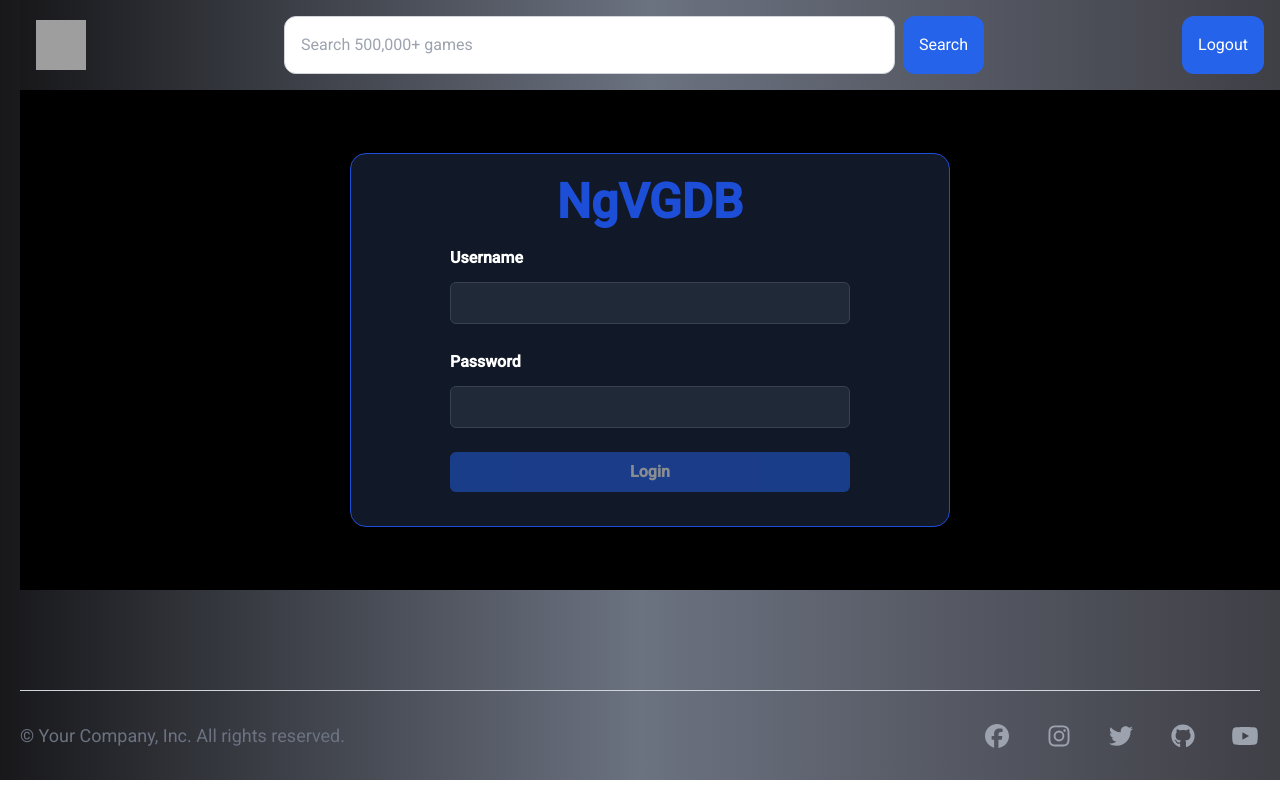
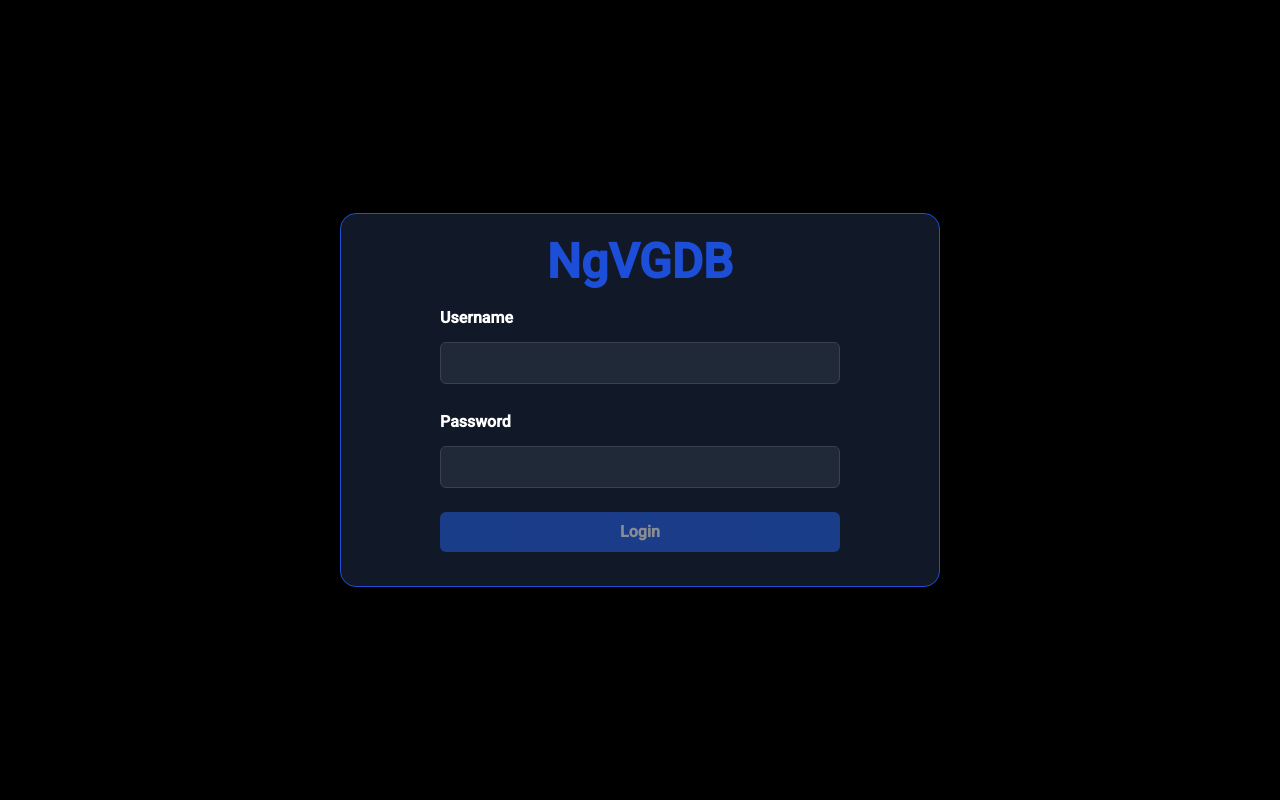
Before and after one commit to kwndri/Angular-Game-Hub, an Angular app in the folder game-hub/: page /login in a window 1280 px wide. Built offline with nearby package versions, Linux system fonts and the light colour scheme; grey boxes are pictures that could not be loaded.

Commit message:
Small UI updates

```diff
--- a/game-hub/src/app/app.component.html
+++ b/game-hub/src/app/app.component.html
@@ -1,5 +1 @@
-<div class="bg-gradient-to-r from-zinc-900 via-gray-500 to-zinc-700 pl-[20px]">
-    <app-searchbar></app-searchbar>
-    <router-outlet></router-outlet>
-    <app-footer-component></app-footer-component>
-</div>
+<router-outlet></router-outlet>
--- a/game-hub/src/app/components/detais/detais.component.html
+++ b/game-hub/src/app/components/detais/detais.component.html
@@ -1,3 +1,8 @@
+@if(isLoading()) {
+      <div class="flex items-center justify-center h-screen -mt-20 ">
+        <mat-spinner diameter="50"></mat-spinner>
+      </div>}
+@else {
 <div class="lg:grid lg:grid-cols-2 gap-[60px] mt-[60px] px-[20px] flex flex-col bg-gradient-to-r from-zinc-900 via-gray-500 to-zinc-700">
   <div class="flex flex-col gap-[20px]">
     <h1 class="text-white font-sans font-bold text-4xl">{{details()?.name}}</h1>
@@ -50,3 +55,4 @@
     </div>
   </div>
 </div>
+}
--- a/game-hub/src/app/components/detais/detais.component.ts
+++ b/game-hub/src/app/components/detais/detais.component.ts
@@ -11,11 +11,12 @@ import { ActivatedRoute, Params } from '@angular/router';
 import { CommonModule } from '@angular/common';
 import { GameDetails, Screenshots, Trailer } from '../../../models/game.model';
 import { CriticScoreComponent } from '../critic-score-component/critic-score-component';
+import { MatProgressSpinner } from '@angular/material/progress-spinner';
 
 @Component({
   standalone: true,
   selector: 'app-detais',
-  imports: [CommonModule, CriticScoreComponent],
+  imports: [CommonModule, CriticScoreComponent, MatProgressSpinner],
   templateUrl: './detais.component.html',
   styleUrl: './detais.component.css',
 })
@@ -31,10 +32,9 @@ export class DetailsComponent implements OnInit {
   id = signal<string>('');
   color = signal('');
   showLess = signal<boolean>(true);
+  isLoading = signal<boolean>(false);
 
   ngOnInit() {
-    const subscription = this.activatedRoute.params.subscribe(
-      (params: Params) => {
     //this.id.set(params['id']); alternative way to get the id from url and set it to the component
     if (this.gameId()) {
       this.searchGameDetails(this.gameId());
@@ -44,20 +44,16 @@ export class DetailsComponent implements OnInit {
 
     console.log(this.gameId());
   }
-    );
-
-    this.destroRef.onDestroy(() => {
-      subscription.unsubscribe();
-    });
-  }
 
   searchGameDetails(id: string): void {
+    this.isLoading.set(true);
     const subscription = this.gameService
       .getGameDetails(this.gameId(), 'Cannot retrieve game details')
       .subscribe({
         next: (resData) => {
           this.details.set(resData);
           this.setColor();
+          this.isLoading.set(false);
           console.log(this.details());
         },
         error: (error: Error) => {
@@ -71,11 +67,13 @@ export class DetailsComponent implements OnInit {
   }
 
   searchGameTrailers(id: string): void {
+    this.isLoading.set(true);
     const subscription = this.gameService
       .getGameTrailers(id, 'Cannot retrieve game details')
       .subscribe({
         next: (resData) => {
           this.trailers.set(resData);
+          this.isLoading.set(false);
           console.log('Trailers', this.trailers());
         },
         error: (error: Error) => {
@@ -89,11 +87,13 @@ export class DetailsComponent implements OnInit {
   }
 
   searchGameScreenshots(id: string): void {
+    this.isLoading.set(true);
     const subscription = this.gameService
       .getGameScreenshots(id, 'Cannot retrieve game screenshots')
       .subscribe({
         next: (resData) => {
           this.screenshots.set(resData);
+          this.isLoading.set(false);
           console.log('Screenshots', this.screenshots());
         },
         error: (error: Error) => {
--- a/game-hub/src/app/login/login/login.component.html
+++ b/game-hub/src/app/login/login/login.component.html
@@ -1,4 +1,4 @@
-<div class="min-h-[500px] flex items-center justify-center bg-black text-white ">
+<div class=" flex items-center justify-center bg-black text-white min-h-screen">
   <div class="flex flex-col gap-5 p-6 border border-blue-700 rounded-2xl bg-gray-900  max-w-[1300px] shadow-lg w-[600px]">
 
 
```
Lines whose indentation alone changed are shown as unchanged.
